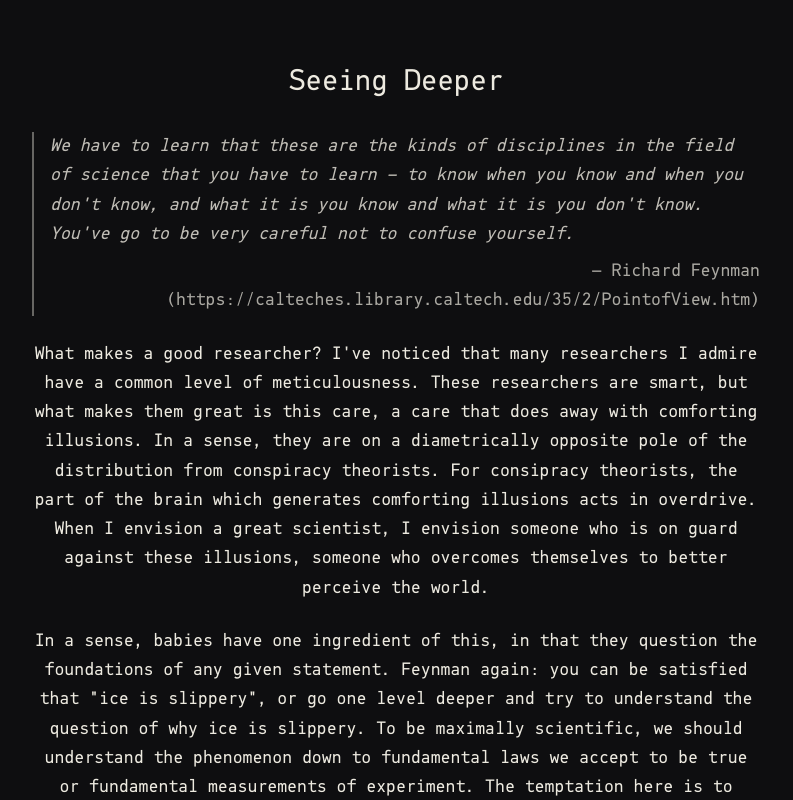
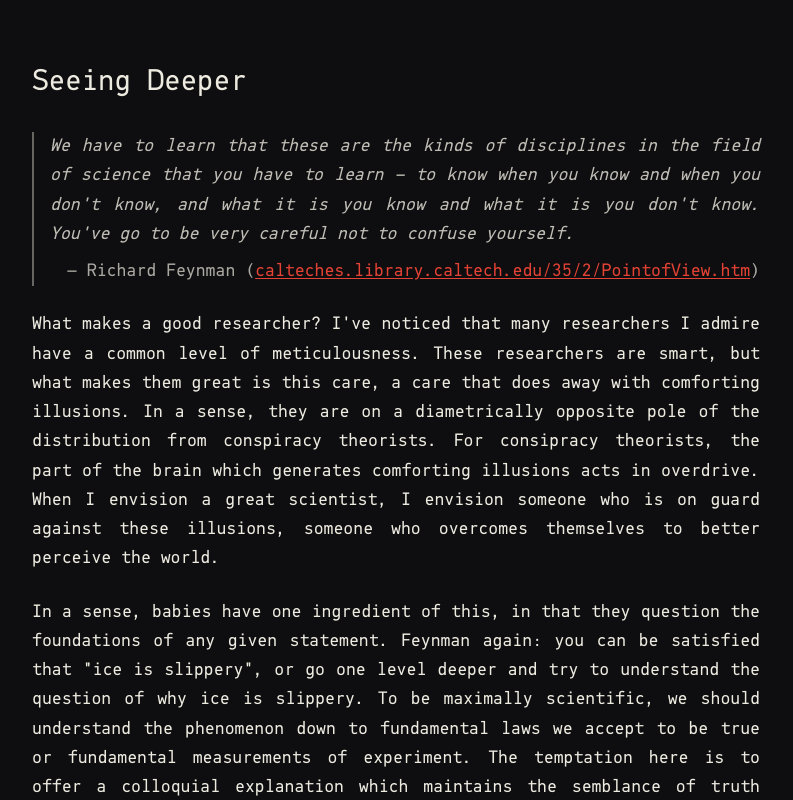
Before and after one commit to thewindsofwinter/personal-site, a Next.js app: page /shards/depth in a window 1280 px wide. Shown: the top 800 px of the page, without its empty margins (244-1037 px from the left). Built offline with nearby package versions, Linux system fonts and the light colour scheme.

Commit message:
don't align center

```diff
--- a/pages/shards/[name].js
+++ b/pages/shards/[name].js
@@ -1,5 +1,37 @@
 import Head from 'next/head'
 import { getShard, getShardSlugs } from '../../lib/shards'
+
+function linkLabel(href) {
+  return href.replace(/^https?:\/\//i, '')
+}
+
+function RichText({ text }) {
+  const parts = text.split(/(\{[^}]+\})/g)
+
+  return (
+    <>
+      {parts.map((part, index) => {
+        const match = part.match(/^\{([^}]+)\}$/)
+        if (!match) {
+          return <span key={index}>{part}</span>
+        }
+
+        const href = match[1]
+        return (
+          <a
+            key={index}
+            href={href}
+            target="_blank"
+            rel="noreferrer"
+            className="text-[#E34234] opacity-100 underline underline-offset-2"
+          >
+            {linkLabel(href)}
+          </a>
+        )
+      })}
+    </>
+  )
+}
 
 export default function ShardPage({ title, blocks }) {
   return (
@@ -8,8 +40,8 @@ export default function ShardPage({ title, blocks }) {
         <title>{title}</title>
       </Head>
 
-      <main className="max-w-[768px] mx-auto px-5 py-16 min-h-screen flex flex-col justify-center text-center">
-        <h1 className="text-3xl mb-8">{title}</h1>
+      <main className="max-w-[768px] mx-auto px-5 py-16 min-h-screen flex flex-col justify-center text-justify">
+        <h1 className="text-3xl mb-8 text-left">{title}</h1>
         {blocks.length > 0 ? (
           <div className="text-lg leading-relaxed space-y-6">
             {blocks.map((block, index) =>
@@ -24,18 +56,18 @@ export default function ShardPage({ title, blocks }) {
                         key={partIndex}
                         className="block text-right not-italic text-starlight/70"
                       >
-                        — {part.content}
+                        — <RichText text={part.content} />
                       </footer>
                     ) : (
-                      <p key={partIndex} className="text-left whitespace-pre-wrap m-0">
-                        {part.content}
+                      <p key={partIndex} className="text-justify whitespace-pre-wrap m-0">
+                        <RichText text={part.content} />
                       </p>
                     )
                   )}
                 </blockquote>
               ) : (
                 <p key={index} className="m-0">
-                  {block.content}
+                  <RichText text={block.content} />
                 </p>
               )
             )}
```
Also changed, not shown: content/shards/depth.txt.
